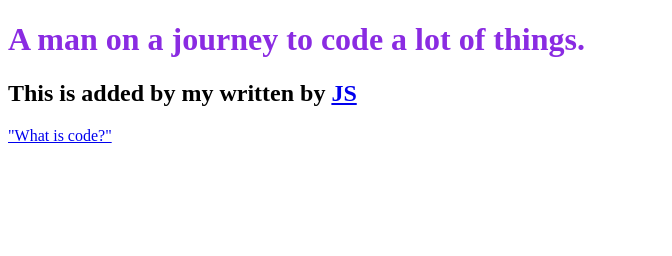
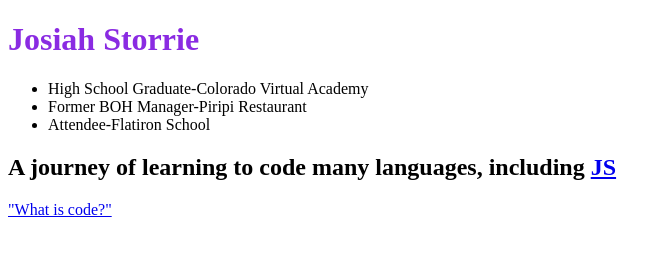
Before and after one commit to jpstorrie/My-Personal-Website, a plain HTML site: page index.html in a window 1280 px wide. Shown: the whole page, without its empty margins (0-672 px from the left). Drawn offline with Linux system fonts and the light colour scheme.

Commit message:
added ordered list

```diff
--- a/index.html
+++ b/index.html
@@ -5,7 +5,12 @@
         <title>Josiah's Personal Website</title>
     </head>
     <body>
-        <h1>A man on a journey to code a lot of things.</h1>
+        <h1>Josiah Storrie</h1>
+        <ul>
+            <li>High School Graduate-Colorado Virtual Academy</li>
+            <li>Former BOH Manager-Piripi Restaurant</li>
+            <li>Attendee-Flatiron School</li>
+        </ul>
         <script src="script.js"></script>
         <a class="link" href="https://grasshopper.app/why-coding/"  target="_blank">"What is code?"</a>
     </body>
--- a/script.js
+++ b/script.js
@@ -1,5 +1,5 @@
 const h2 = document.createElement(`h2`);
-h2.textContent = `This is added by my written by `;
+h2.textContent = `A journey of learning to code many languages, including `;
 document.querySelector(`body`).appendChild(h2);
 const aLine = document.createElement('a')
 aLine.textContent = 'JS'
```
